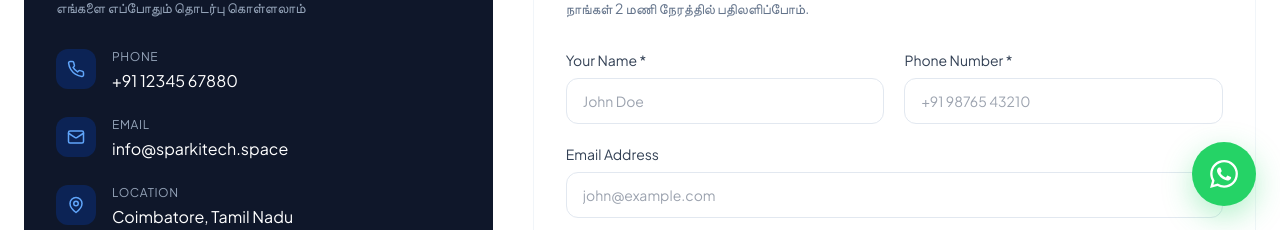
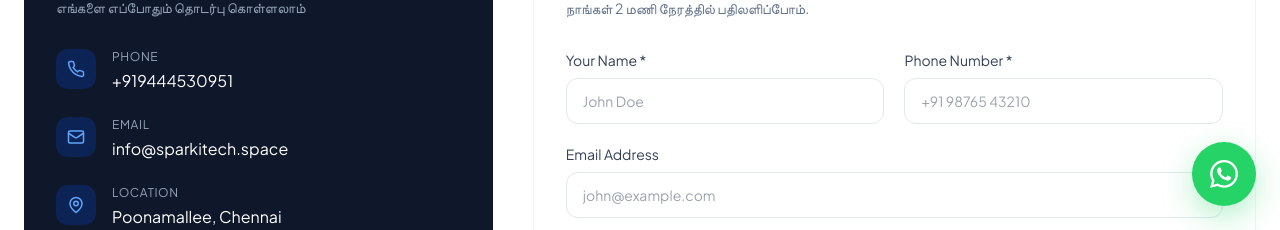
Before and after one commit to strydoztech-sudo/sparkitech, a Next.js app: page /contact in a window 1280 px wide. Shown: the part 570-800 px from the top of the page. Built offline with nearby package versions, Linux system fonts and the light colour scheme; no server answers.

Commit message:
first commit

```diff
--- a/app/contact/page.tsx
+++ b/app/contact/page.tsx
@@ -67,7 +67,8 @@ export default function ContactPage() {
                     </div>
                     <div>
                       <p className="text-xs text-slate-400 font-600 uppercase tracking-wider mb-1">Phone</p>
-                      <a href="tel:+911234567880" className="text-white font-600 hover:text-blue-400 transition-colors">+91 12345 67880</a>
+                      <a href="tel:+919444530951" className="text-white font-600 hover:text-blue-400 transition-colors">
+                        +919444530951</a>
                     </div>
                   </div>
                   <div className="flex gap-4">
@@ -85,7 +86,7 @@ export default function ContactPage() {
                     </div>
                     <div>
                       <p className="text-xs text-slate-400 font-600 uppercase tracking-wider mb-1">Location</p>
-                      <p className="text-white">Coimbatore, Tamil Nadu</p>
+                      <p className="text-white"> Poonamallee, Chennai</p>
                       <p className="text-slate-400 text-sm">We serve all major cities</p>
                     </div>
                   </div>
--- a/app/layout.tsx
+++ b/app/layout.tsx
@@ -5,12 +5,12 @@ import Footer from '@/components/layout/Footer'
 import WhatsAppFloat from '@/components/ui/WhatsAppFloat'
 
 export const metadata: Metadata = {
-  title: 'Spark Info Tech Solutions | CCTV & IT Services Coimbatore',
+  title: 'Spark Info Tech Solutions | CCTV & IT Services Poonamallee',
   description: 'Spark Info Tech Solutions - Professional CCTV installation, security systems, web development, billing software and IT services in Coimbatore, Tamil Nadu. உங்கள் பாதுகாப்பு, எங்கள் முன்னுரிமை.',
-  keywords: 'CCTV installation Coimbatore, security camera Tamil Nadu, web development, billing software, intercom, security gate, Spark Info Tech',
+  keywords: 'CCTV installation Poonamallee, security camera Tamil Nadu, web development, billing software, intercom, security gate, Spark Info Tech',
   openGraph: {
     title: 'Spark Info Tech Solutions',
-    description: 'CCTV & IT Solutions - Coimbatore, Tamil Nadu',
+    description: 'CCTV & IT Solutions - Poonamallee, Tamil Nadu',
     url: 'https://sparkitech.space',
     siteName: 'Spark Info Tech Solutions',
     locale: 'en_IN',
```
